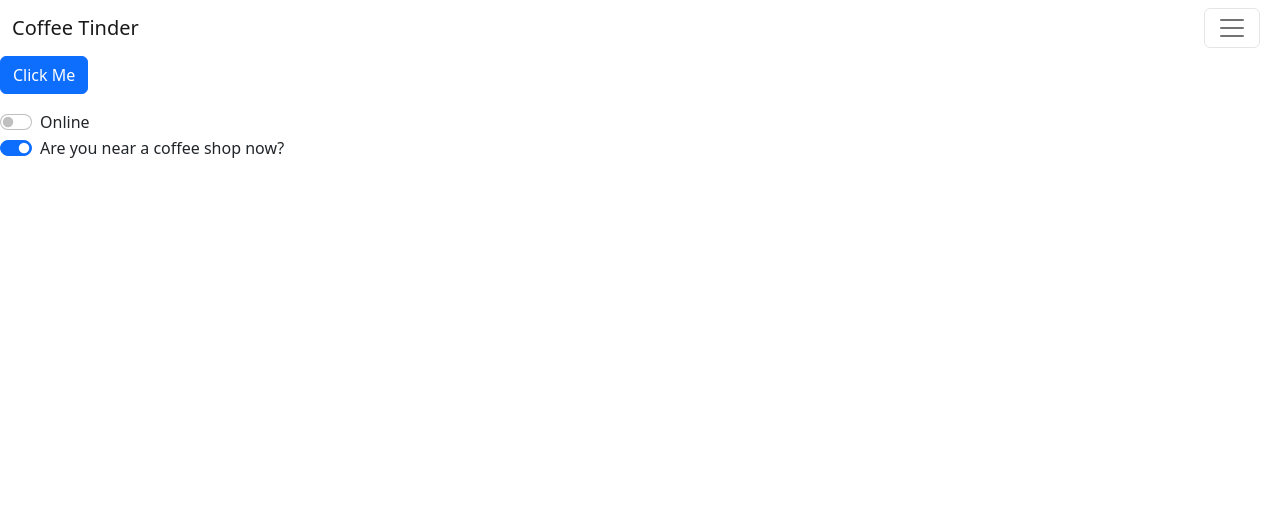
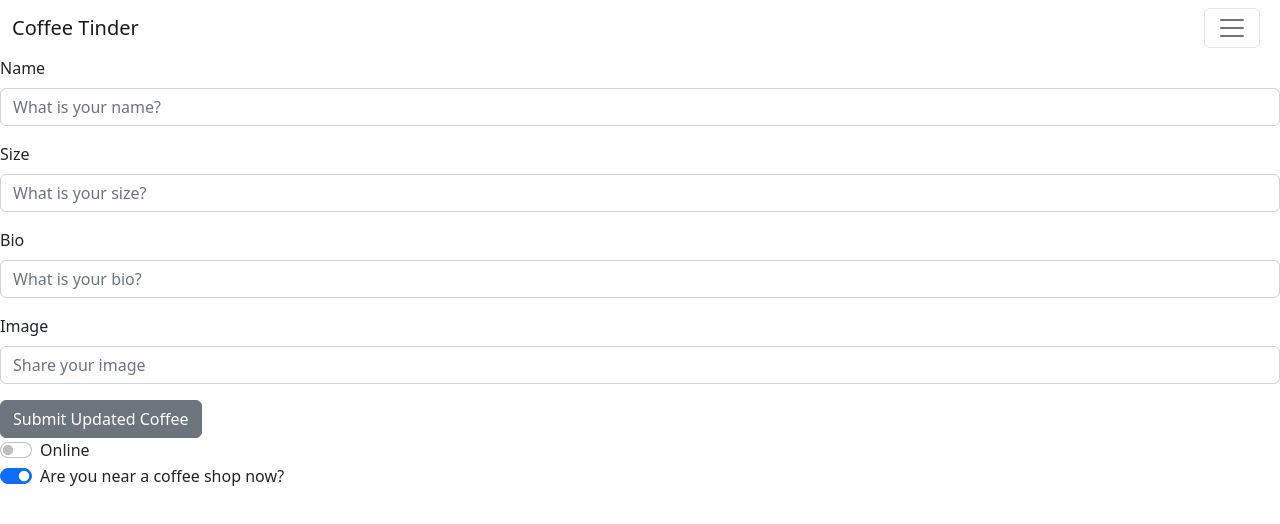
Before and after one commit to learn-academy-2022-golf/cat-tinder-frontend-team-tabby, a React (Create React App) app: page /coffeeedit/1 in a window 1280 px wide. Shown: the top 524 px of the page. Built offline with nearby package versions, Linux system fonts and the light colour scheme.

Commit message:
First Commit

```diff
--- a/src/App.js
+++ b/src/App.js
@@ -10,11 +10,16 @@ import Home from './pages/Home';
 import CoffeeShow from './pages/CoffeeShow'
 import { Routes, Route } from "react-router-dom"
 import mockCoffees from './mockCoffees'
+import { NavLink } from "react-router-dom"
 
 function App() {
   const [coffees, setCoffees] = useState(mockCoffees)
   const createCoffee = (coffee)=>{
     console.log("Created Coffee:", coffee)
+  }
+  const updateCoffee = (coffee, id) => {
+    console.log("coffee:", coffee)
+    console.log("id:", id)
   }
   return (
 <>
@@ -25,9 +30,10 @@ function App() {
       <Route path="/coffeeindex" element={<CoffeeIndex coffees={mockCoffees}/>} />
       <Route path="/coffeeshow/:id" element={<CoffeeShow coffees={coffees}/>} />
       <Route path="/coffeenew" element={<CoffeeNew createCoffee={createCoffee} />} />
-      <Route path="/coffeeedit" element={<CoffeeEdit />} />
+      <Route path="/coffeeedit/:id"element={<CoffeeEdit coffees={coffees} updateCoffee={updateCoffee} />}
+      />
       <Route path="*" element={<NotFound />} />
-    </Routes>
+      </Routes>
 <Footer/>
 </>
   )
--- a/src/pages/CoffeeEdit.js
+++ b/src/pages/CoffeeEdit.js
@@ -1,8 +1,82 @@
-import React from 'react'
+import { useParams, useNavigate } from 'react-router-dom'
+import React, { useState} from 'react'
+import { FormGroup, Label, Input, Form, Button } from 'reactstrap'
 
-const CoffeeEdit = () => {
-  return (
-    <div>CoffeeEdit</div>
+
+const CoffeeEdit = ({ coffees, updateCoffee }) => {
+  const { id } = useParams()
+  let currentCoffee = coffees?.find((coffee) => coffee.id === +id)
+
+  const navigate = useNavigate()
+
+  const [editCoffee, setEditCoffee] = useState({
+    name: currentCoffee.name,
+    size: currentCoffee.size,
+    bio: currentCoffee.bio,
+    image: currentCoffee.image,
+    milk: currentCoffee.milk
+  })
+
+  const handleChange = (e) => {
+    setEditCoffee({ ...editCoffee, [e.target.name]: e.target.value })
+  }
+
+const handleSubmit = () => {
+  updateCoffee(editCoffee, currentCoffee.id)
+  navigate("/coffeeindex")
+}
+return (
+  <>
+    <Form>
+        <FormGroup>
+          <Label for="name">
+            Name
+          </Label>
+          <Input
+            name="name"
+            onChange={handleChange}
+            placeholder="What is your name?"
+            type="text"
+          />
+        </FormGroup>
+        <FormGroup>
+          <Label for="size">
+            Size
+          </Label>
+          <Input
+            name="size"
+            onChange={handleChange}
+            placeholder="What is your size?"
+            type="number"
+          />
+        </FormGroup>
+        <FormGroup>
+          <Label for="bio">
+            Bio
+          </Label>
+          <Input
+            name="bio"
+            onChange={handleChange}
+            placeholder="What is your bio?"
+            type="text"
+          />
+        </FormGroup>
+        <FormGroup>
+          <Label for="image">
+            Image
+          </Label>
+          <Input
+            name="image"
+            onChange={handleChange}
+            placeholder="Share your image"
+            type="url"
+          />
+        </FormGroup>
+        <Button onClick={handleSubmit}>
+          Submit Updated Coffee
+        </Button>
+      </Form>
+    </>
   )
 }
 
--- a/src/pages/CoffeeShow.js
+++ b/src/pages/CoffeeShow.js
@@ -1,6 +1,7 @@
 import React from 'react'
 import { useParams } from "react-router-dom"
-import {Card, CardBody, CardTitle, CardImg, CardText} from 'reactstrap'
+import {Card, CardBody, CardTitle, CardImg, CardText, Button} from 'reactstrap'
+import { NavLink } from "react-router-dom"
 
 const CoffeeShow = ({ coffees }) => {
   const { id } = useParams()
@@ -26,7 +27,13 @@ const CoffeeShow = ({ coffees }) => {
           {coffee.bio}
         </CardText>
       </CardBody>
+      <Button>
+      <NavLink to={`/coffeeedit/${coffee.id}`} className="nav-link">
+    Edit Coffee Profile
+    </NavLink>
+    </Button>
     </Card>
+
 
   )
 }
```
Also changed, not shown: src/pages/CoffeeNew.js (line endings or trailing spaces).
